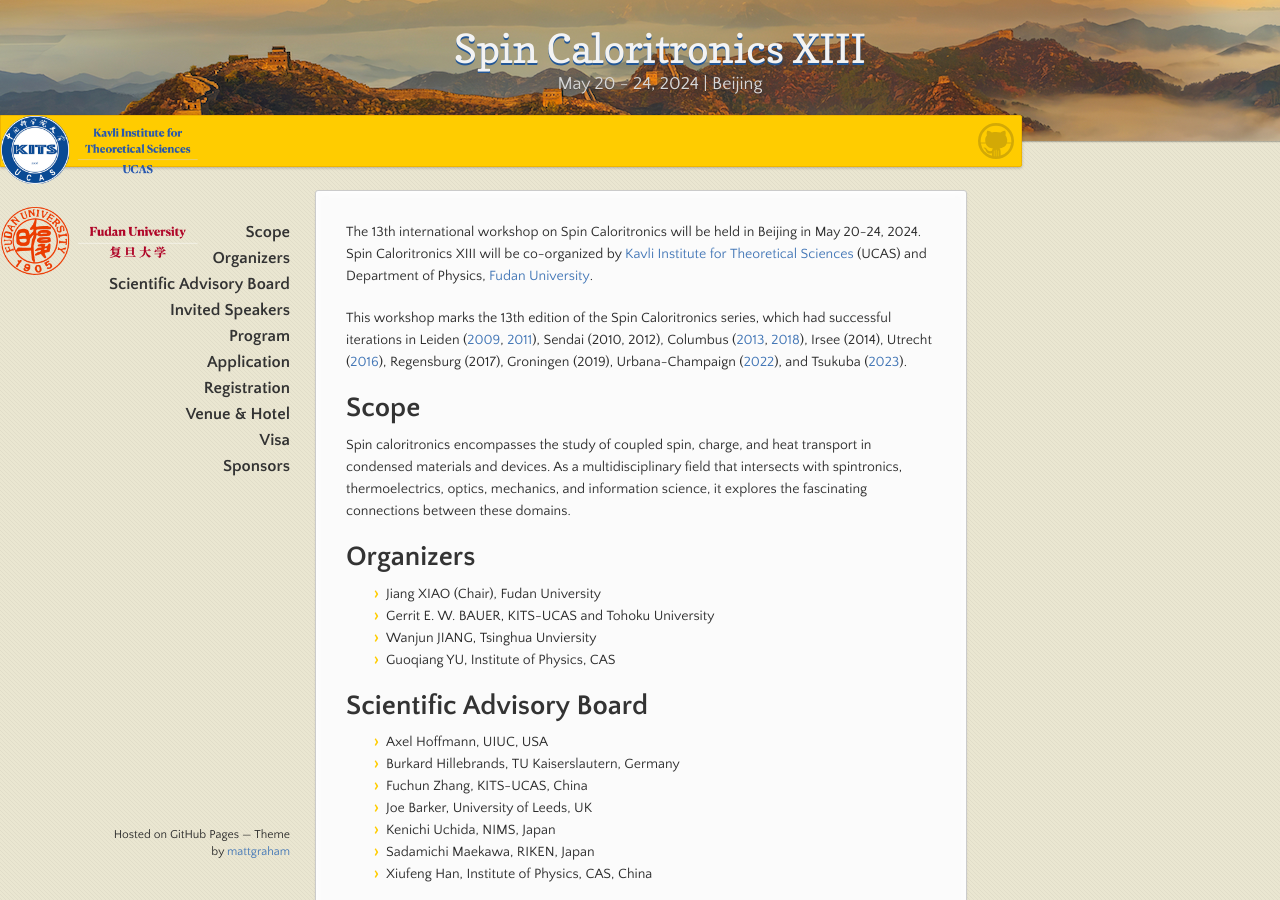
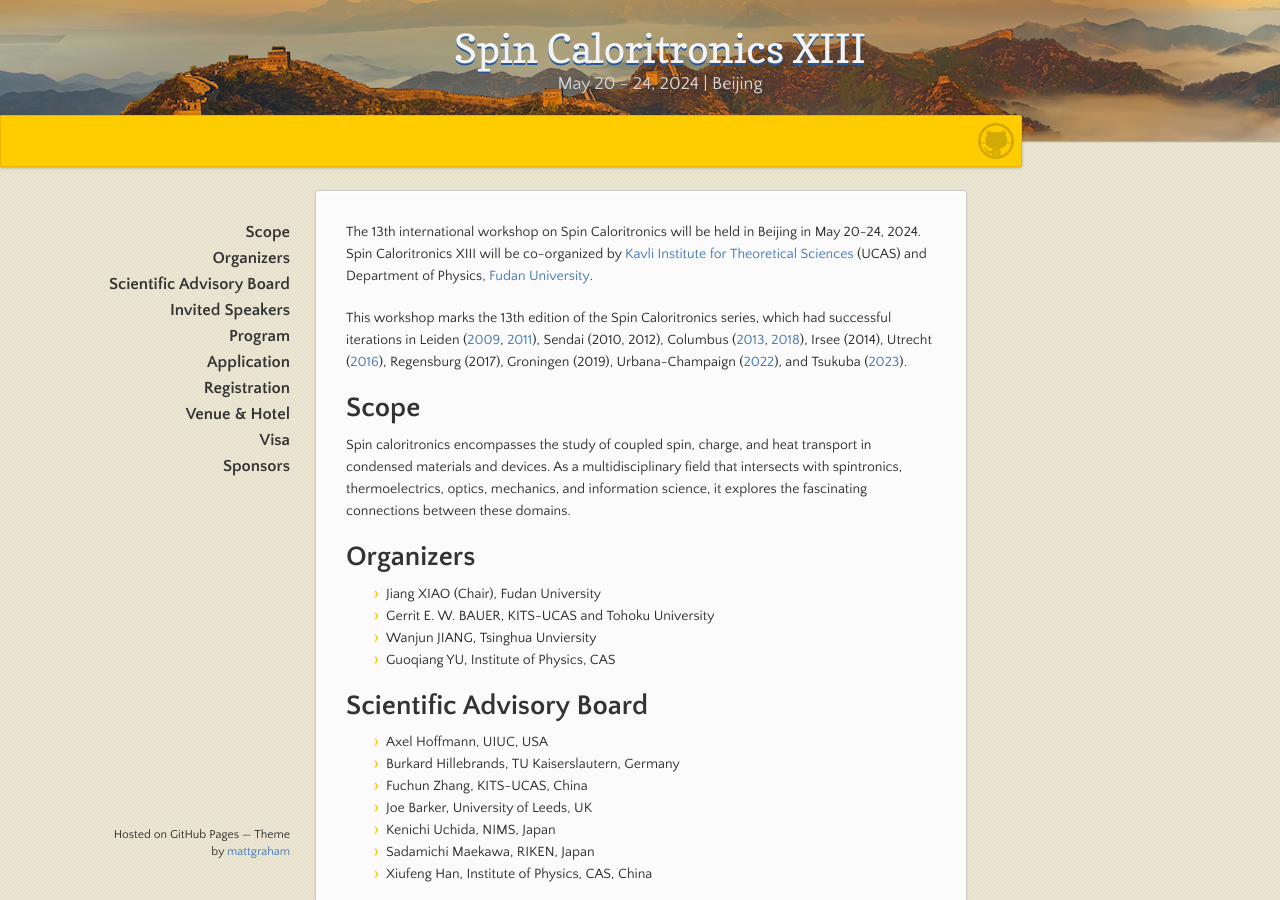
Before and after one commit to spincaloritronics/spincaloritronics.github.io, a Jekyll site: the page built from index.md, in a window 1280 px wide and 900 px high. Built offline with Jekyll 4.4.1, drawn with Linux system fonts in a browser that asks for light colours; our own code applies the rules of GitHub Pages for plain Markdown files.

Commit message:
Update default.html

```diff
--- a/_layouts/default.html
+++ b/_layouts/default.html
@@ -26,7 +26,6 @@
         <span id="logo"></span>
 <!--
         <a href="{{ site.github.repository_url }}" class="button fork"><strong>View On GitHub</strong></a> -->
-        <img src="../assets/images/kits-fudan0.png" alt="kits-fudan" width="200"/>
         {% if site.show_downloads %}
           <div class="downloads">
             <span>Downloads:</span>
@@ -45,6 +44,7 @@
       <section>
         {{ content }}
       </section>
+      <img src="../assets/images/kits-fudan0.png" alt="kits-fudan" width="200"/>
       <footer>
         {% if site.github.is_project_page %}
           <p>Project maintained by <a href="{{ site.github.owner_url }}">{{ site.github.owner_name }}</a></p>
```
